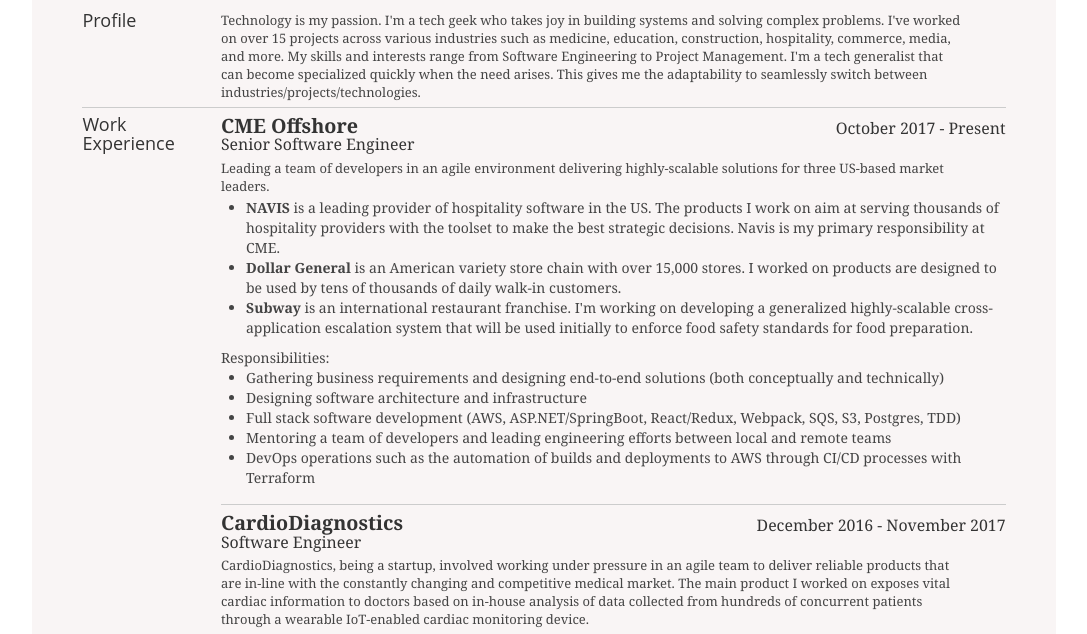
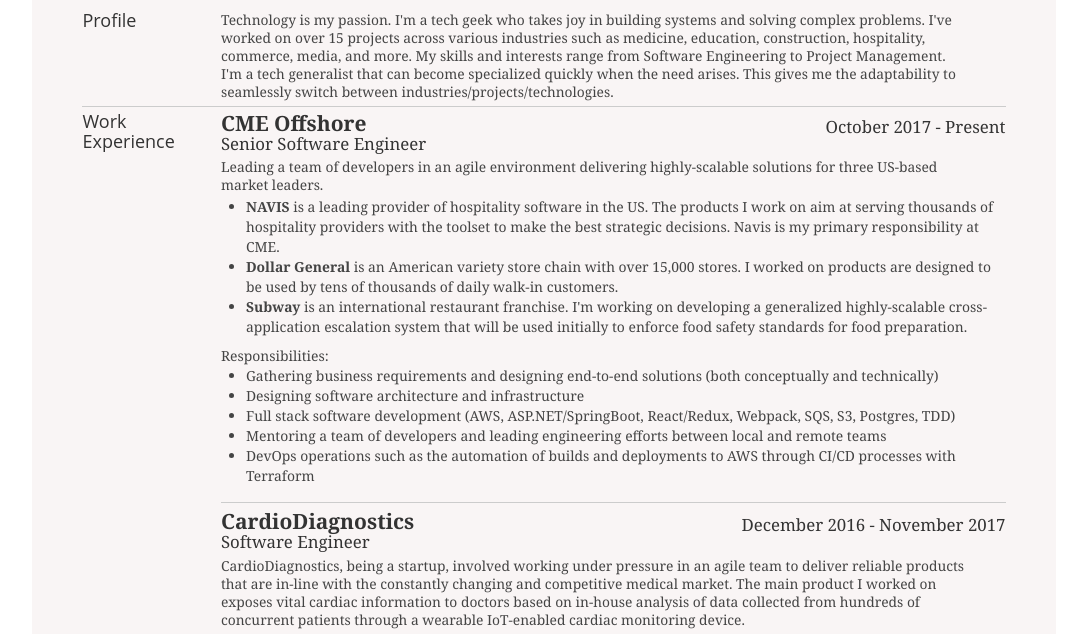
Before and after one commit to katerji92/katerji92.github.io, a website: page CV/index.html in a window 1280 px wide. Shown: the part 117-751 px from the top of the page, without its empty margins (96-1183 px from the left). Drawn offline with Linux system fonts and the light colour scheme.

Commit message:
Adjusted the font sizes.

```diff
--- a/CV/Content/resume.css
+++ b/CV/Content/resume.css
@@ -30,8 +30,8 @@
 }
 
 .CV .yui-gf {
-  margin-bottom: 0.45em;
-  padding-bottom: 0.45em;
+  margin-bottom: 0.35em;
+  padding-bottom: 0.35em;
   border-bottom: 1px solid #ccc;
 }
 
@@ -300,7 +300,7 @@
 .job .responsibilities-block {
   margin-top: 1px;
 }
-ß
+
 @media print {
   a[href]:after {
     content: none !important;
@@ -308,12 +308,12 @@
 }
 
 .yui-u {
-  font-size: 13px;
+  font-size: 13.8px;
 }
 
 .job .responsibilities-block {
   margin-top: 3px;
-  font-size: 14px;
+  font-size: 13.9px;
 }
 
 @media print {
```
